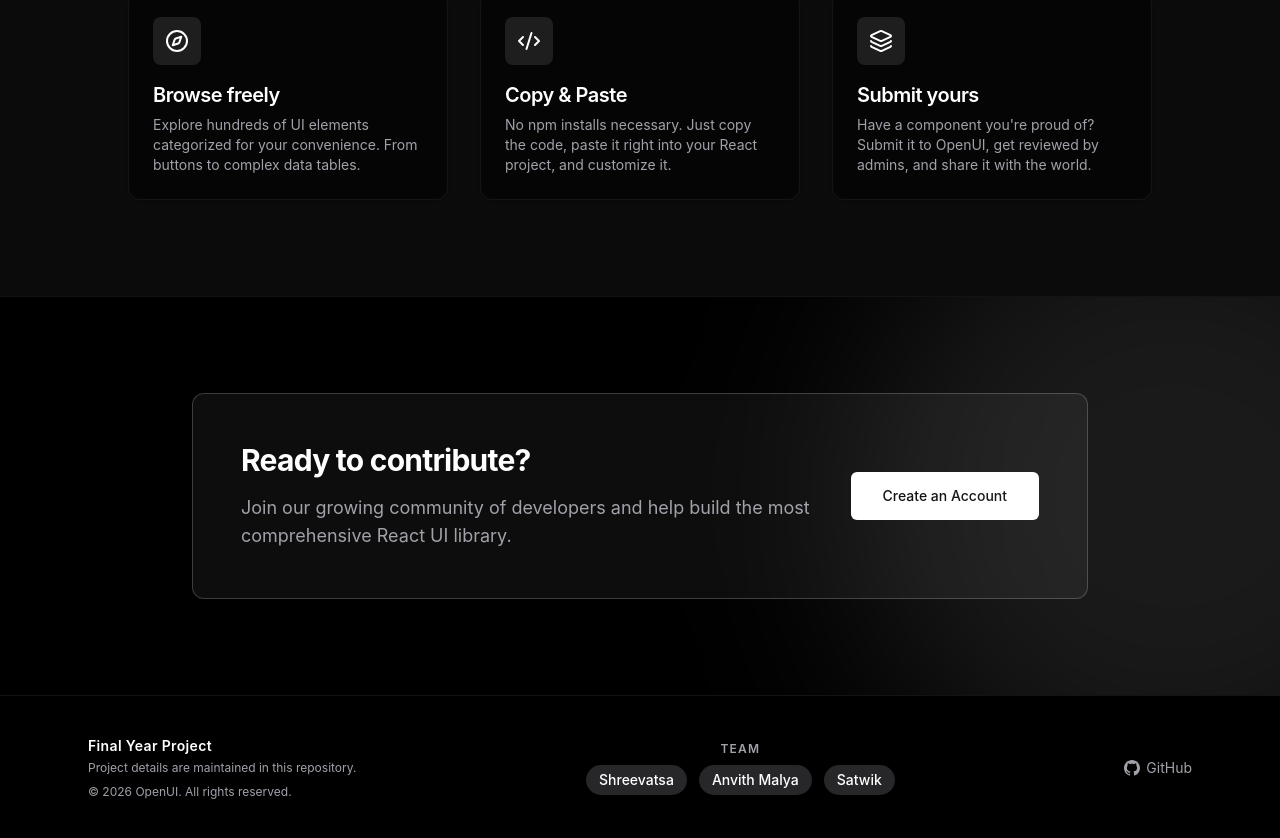
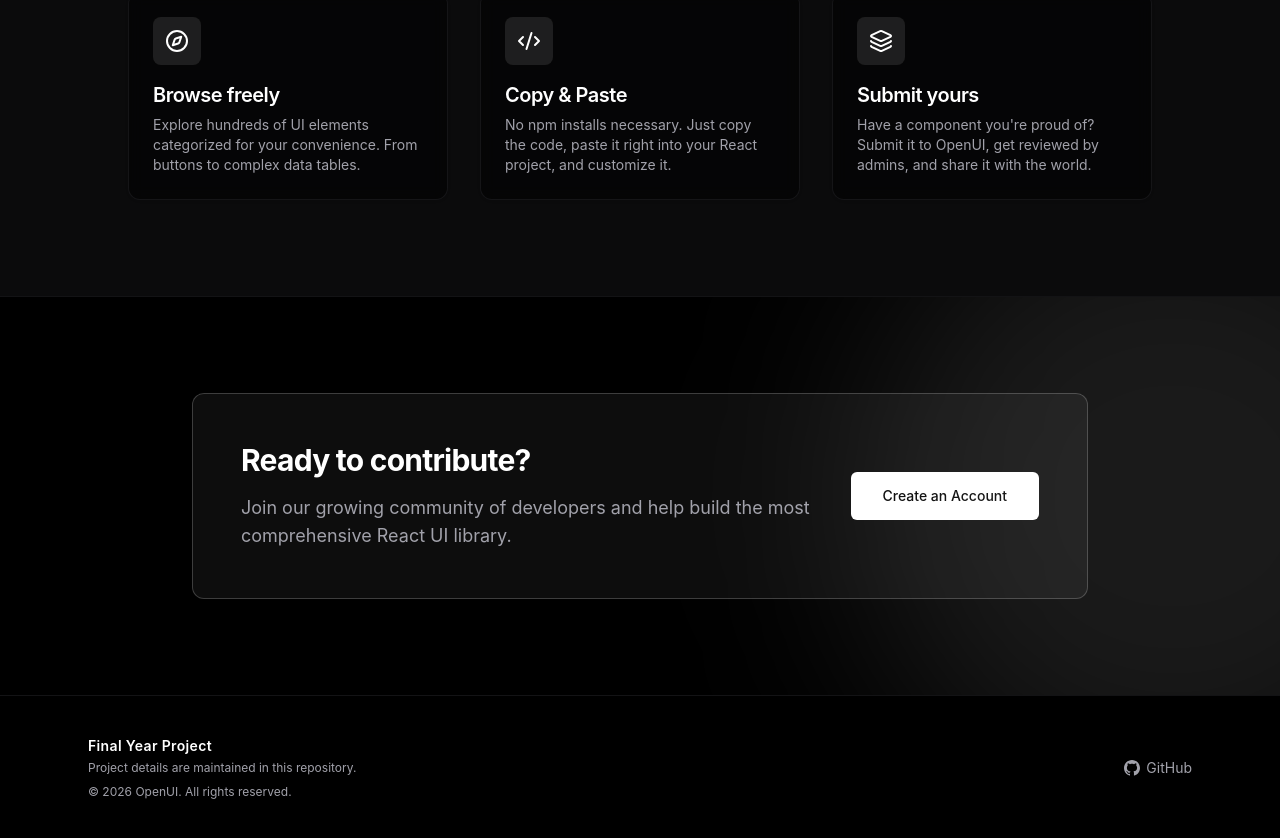
Before and after one commit to Shreevatsatg/openui, a React (Vite) app in the folder frontend/: page / in a window 1280 px wide. Shown: the part 876-1714 px from the top of the page. Built offline with nearby package versions, Linux system fonts and the light colour scheme.

Commit message:
edited footer

```diff
--- a/frontend/src/components/Footer.tsx
+++ b/frontend/src/components/Footer.tsx
@@ -1,6 +1,5 @@
 import { Link } from "react-router-dom";
 
-const teamMembers = ["Shreevatsa", "Anvith Malya", "Satwik"];
 
 export default function Footer() {
   return (
@@ -20,22 +19,6 @@ export default function Footer() {
           </p>
         </div>
 
-        {/* Center: Team Members */}
-        <div className="flex flex-col items-center gap-2">
-          <p className="text-xs font-semibold uppercase tracking-widest text-muted-foreground">
-            Team
-          </p>
-          <div className="flex gap-3 flex-wrap justify-center">
-            {teamMembers.map((member) => (
-              <span
-                key={member}
-                className="text-sm font-medium text-foreground bg-muted px-3 py-1 rounded-full border border-border/60"
-              >
-                {member}
-              </span>
-            ))}
-          </div>
-        </div>
 
         {/* Right: Links */}
         <div className="flex gap-5 items-center text-sm text-muted-foreground">
```
